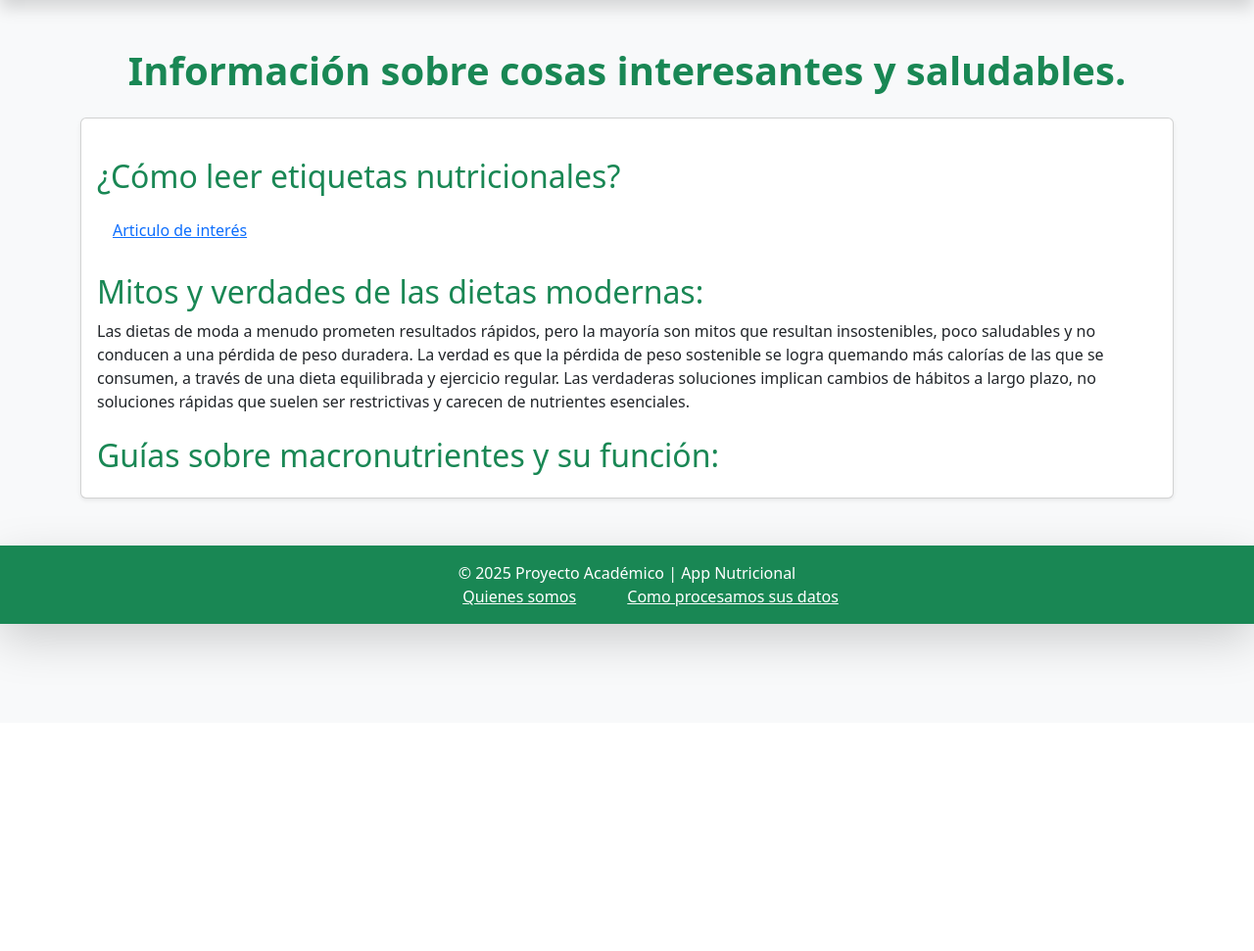
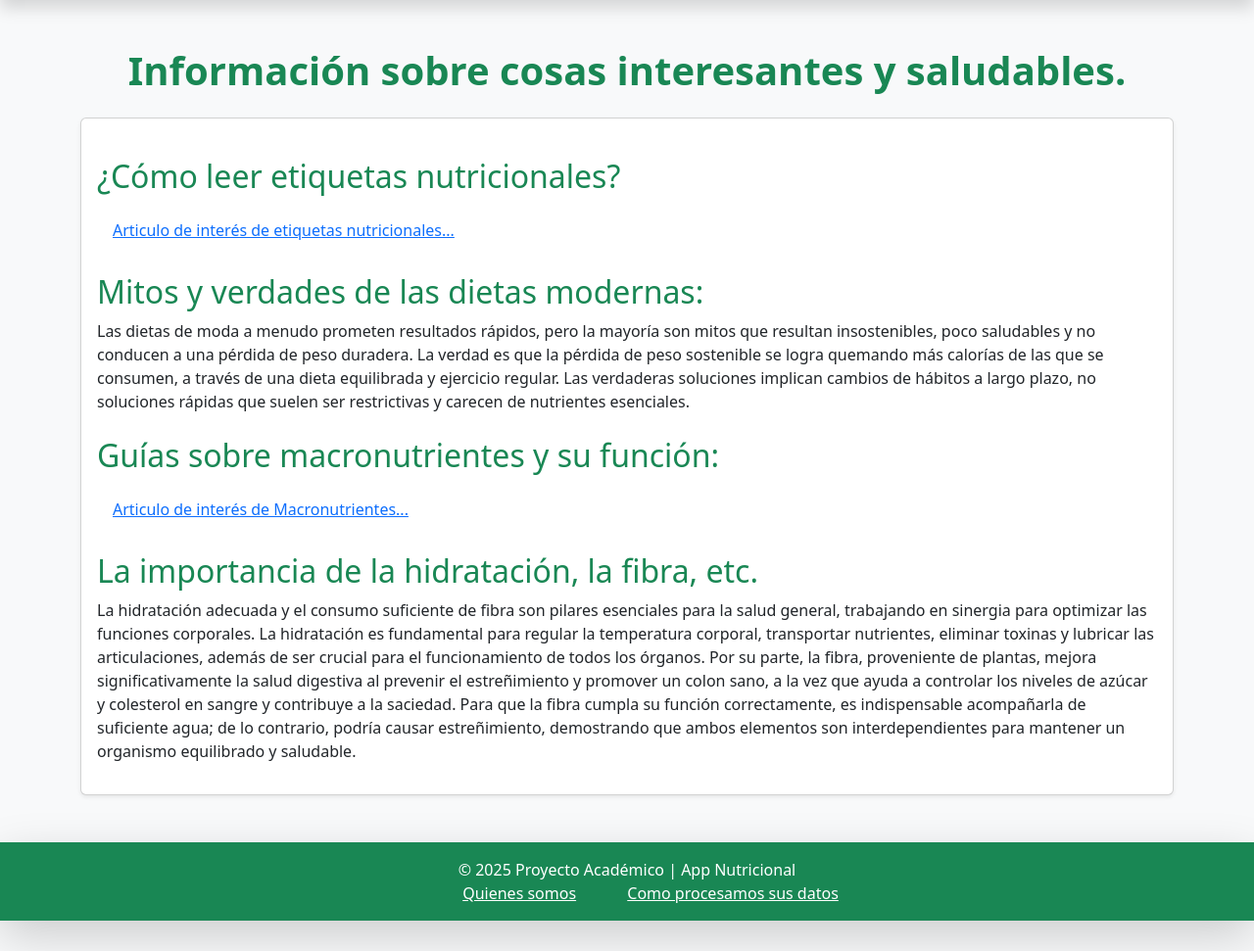
Before and after one commit to DeLaCruzSergioRene/nutriApp, a Flask app: page /informacion in a window 1280 px wide. Shown: the part 62-1033 px from the top of the page at 98% size. Before the commit the page ends 741 px from the top, so only its background shows below. Run offline with Flask 3, Linux system fonts and the light colour scheme.

Commit message:
otro cambio

```diff
--- a/templates/informacion.html
+++ b/templates/informacion.html
@@ -6,11 +6,16 @@
 <div class="card-body">
 <h2 class="mt-4 text-success">¿Cómo leer etiquetas nutricionales?</h2>
 <ul class="list-group list-group-flush mt-3">
-    <li class="list-group-item"> <a href="https://www.fda.gov/food/nutrition-facts-label/como-entender-y-utilizar-la-etiqueta-de-informacion-nutricional"> Articulo de interés </a> </li>
+    <li class="list-group-item"> <a href="https://www.fda.gov/food/nutrition-facts-label/como-entender-y-utilizar-la-etiqueta-de-informacion-nutricional"> Articulo de interés de etiquetas nutricionales... </a> </li>
 </ul>
 <h2 class="mt-4 text-success">Mitos y verdades de las dietas modernas:</h2>
 <p>Las dietas de moda a menudo prometen resultados rápidos, pero la mayoría son mitos que resultan insostenibles, poco saludables y no conducen a una pérdida de peso duradera. La verdad es que la pérdida de peso sostenible se logra quemando más calorías de las que se consumen, a través de una dieta equilibrada y ejercicio regular. Las verdaderas soluciones implican cambios de hábitos a largo plazo, no soluciones rápidas que suelen ser restrictivas y carecen de nutrientes esenciales. </p>
 <h2 class="mt-4 text-success">Guías sobre macronutrientes y su función:</h2>
+<ul class="list-group list-group-flush mt-3">
+    <li class="list-group-item"> <a href="https://psiquisalud.com/macronutrientes-tipos-y-funciones-en-el-cuerpo-humano/"> Articulo de interés de Macronutrientes... </a> </li>
+</ul>
+<h2 class="mt-4 text-success">La importancia de la hidratación, la fibra, etc.</h2>
+<p>La hidratación adecuada y el consumo suficiente de fibra son pilares esenciales para la salud general, trabajando en sinergia para optimizar las funciones corporales. La hidratación es fundamental para regular la temperatura corporal, transportar nutrientes, eliminar toxinas y lubricar las articulaciones, además de ser crucial para el funcionamiento de todos los órganos. Por su parte, la fibra, proveniente de plantas, mejora significativamente la salud digestiva al prevenir el estreñimiento y promover un colon sano, a la vez que ayuda a controlar los niveles de azúcar y colesterol en sangre y contribuye a la saciedad. Para que la fibra cumpla su función correctamente, es indispensable acompañarla de suficiente agua; de lo contrario, podría causar estreñimiento, demostrando que ambos elementos son interdependientes para mantener un organismo equilibrado y saludable.</p>
 </div>
 </div>
 {% endblock %}
```
